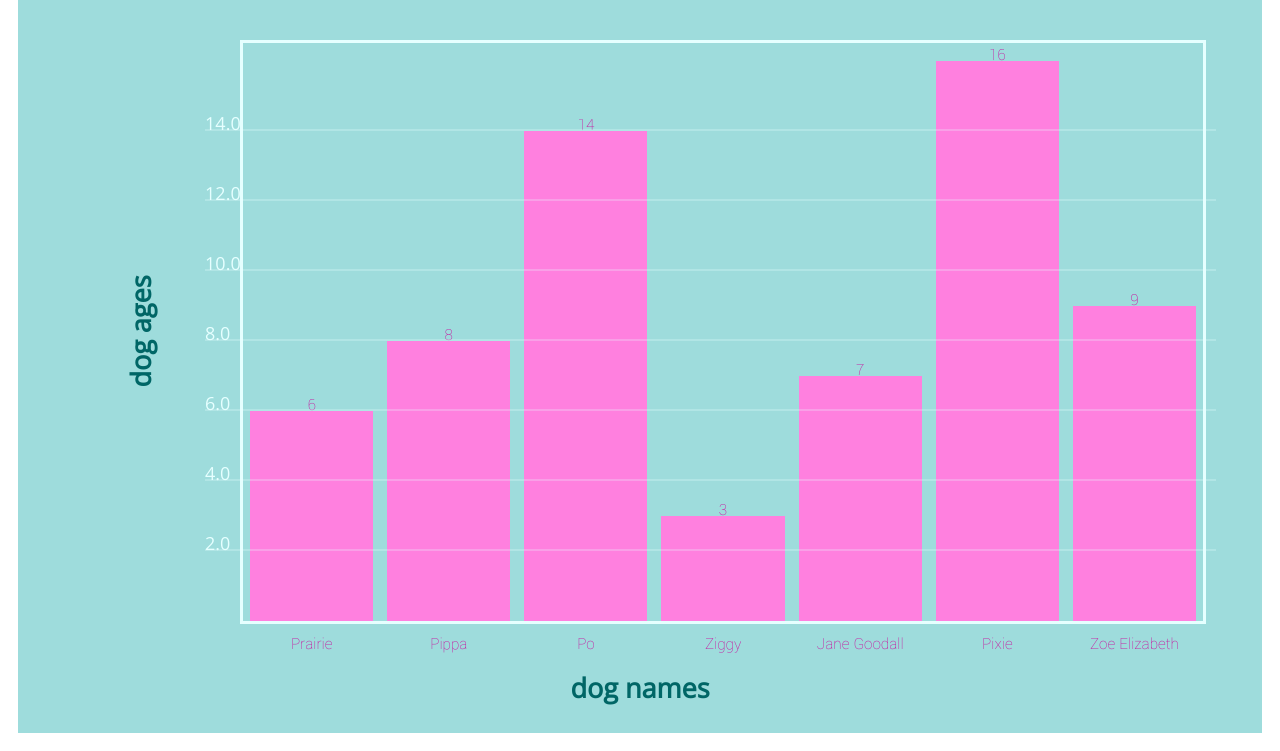
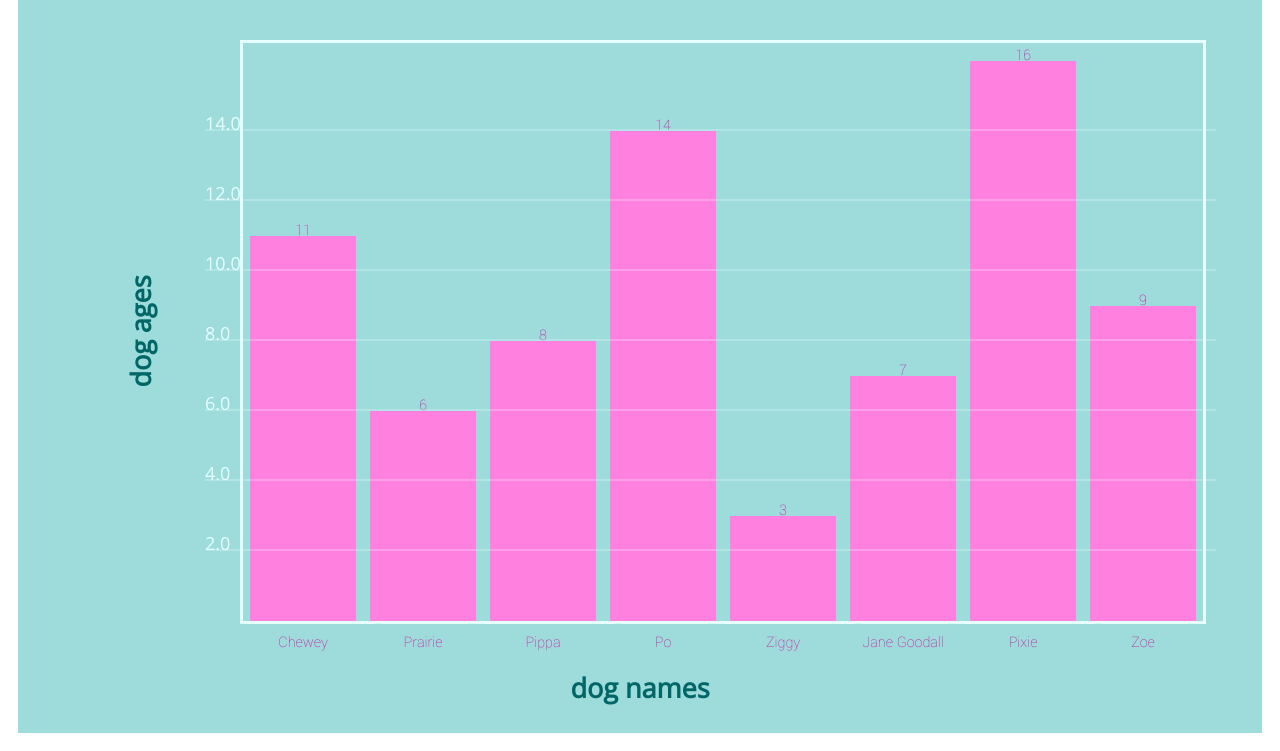
Before and after one commit to bainjen/bar-chart-stretch, a website: page bar-chart.html in a window 1280 px wide. Shown: the part 97-848 px from the top of the page. Drawn offline with nearby package versions, Linux system fonts and the light colour scheme.

Commit message:
combined functions to call one drawBarChart function at the end on document.ready. There are some css issues if font sizes selected are too large. Not yet capable of stacking bar data -- only works with one y value at this point. >

```diff
--- a/bar-chart.css
+++ b/bar-chart.css
@@ -5,7 +5,7 @@ main {
 
 body {
   font-size: 18px;
-  color: blue;
+  color: black;
   margin: 1em;
 
 }
@@ -26,7 +26,6 @@ body {
   display: flex;
   align-items: flex-end;
   width: 75vw;
-  /* height:75vh; */
   border-style: solid;
   border-color: gray;
   background-color: white;
--- a/bar-chart.js
+++ b/bar-chart.js
@@ -1,6 +1,10 @@
 
 
 let data = [
+  {
+    name: 'Chewey',
+    age: 11,
+  },
   {
     name: 'Prairie',
     age: 6,
@@ -26,7 +30,7 @@ let data = [
     age: 16,
   },
   {
-    name: 'Zoe Elizabeth',
+    name: 'Zoe',
     age: 9,
   },
 ];
@@ -41,7 +45,7 @@ let options = {
   borderColor: '#e6ffff',
   barColor: '#ff80df',
   barLabelColor: '#cc0099',
-  barLabelSize: '17px',
+  barLabelSize: '16px',
   titleY: 'dog ages',
   titleYSize: '27px',
   titleYColor: '#006666',
@@ -113,6 +117,7 @@ function appendTicks(options, data) {
       'background-color': options.valColor,
       'opacity': '25%',
     })
+
 
 
   }
@@ -210,17 +215,15 @@ function addBar(data, xVar, yVar) {
 
 //this is the final function we should call to draw the chart. I can write other mini functions to go into this final function
 let drawBarChart = (data, options, element) => {
-  console.log("my name is jen")
-
+  createGraphArea('main', options, data);
+  addBar(data, 'name', 'age');
 
 };
 
 
 $(document).ready(function () {
-  createGraphArea('main', options, data);
-  addBar(data, 'name', 'age');
-  // appendTicks(options);
-  drawBarChart();
+
+  drawBarChart(data, options, 'main');
 
 })
 
```
